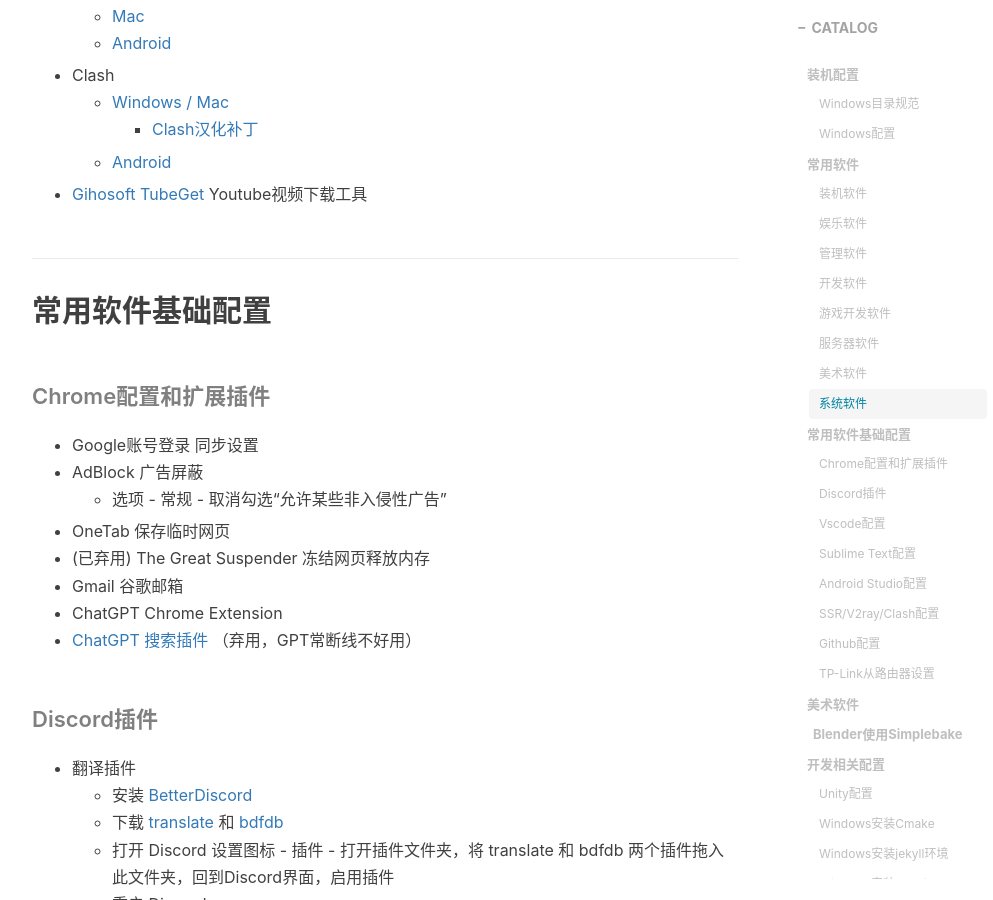
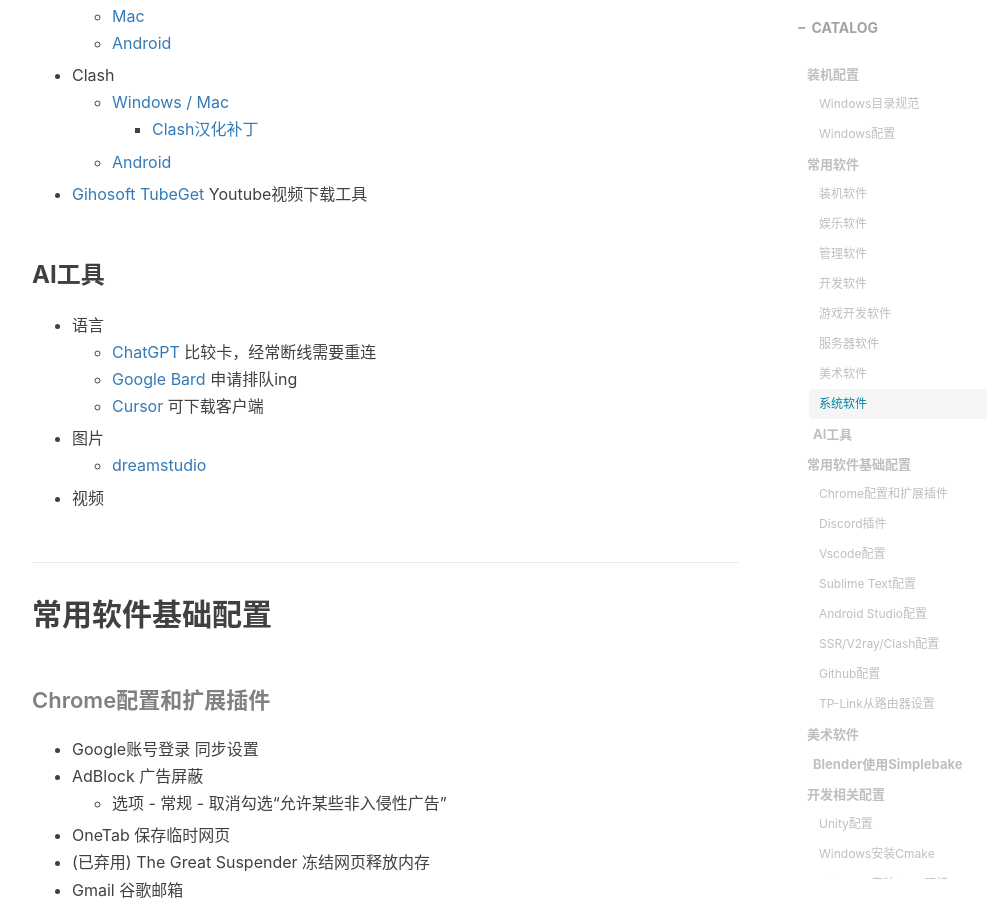
Before and after one commit to gumcstronger/gumcstronger.github.io, a Jekyll site: the page built from _posts/2022/2022-08-24-windows.md, in a window 1280 px wide and 900 px high, scrolled down 4089 px. Shown: the whole window, without its empty margins (233-1226 px from the left). Built offline with Jekyll 4.4.1, drawn with Linux system fonts in a browser that asks for light colours; comment, search, counter and statistics services are not loaded.

Commit message:
Update 2022-08-24-windows.md

```diff
--- a/_posts/2022/2022-08-24-windows.md
+++ b/_posts/2022/2022-08-24-windows.md
@@ -134,6 +134,16 @@
     - [Clash汉化补丁](https://github.com/BoyceLig/Clash_Chinese_Patch)
   - [Android](https://github.com/Kr328/ClashForAndroid/releases)
 - [Gihosoft TubeGet](https://www.gihosoft.com/free-youtube-downloader.html) Youtube视频下载工具
+
+### AI工具
+
+* 语言
+  * [ChatGPT	](https://chat.openai.com/)比较卡，经常断线需要重连
+  * [Google Bard](https://bard.google.com/) 申请排队ing
+  * [Cursor](https://www.cursor.so/) 可下载客户端
+* 图片
+  * [dreamstudio](https://beta.dreamstudio.ai/generate)
+* 视频
 
 ## 常用软件基础配置
 
```
